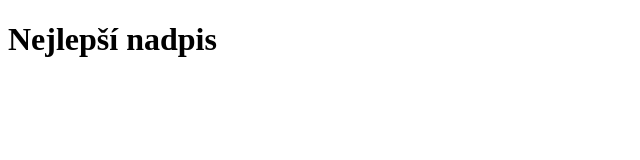
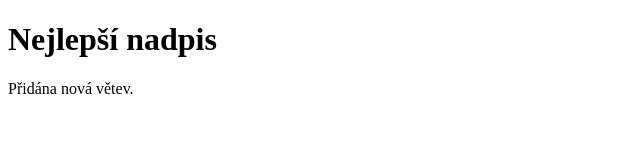
Before and after one commit to TeVecko/Test, a plain HTML site: page index.html in a window 1280 px wide. Shown: the whole page, without its empty margins (0-640 px from the left). Drawn offline with Linux system fonts and the light colour scheme.

Commit message:
Větvička

```diff
--- a/index.html
+++ b/index.html
@@ -8,5 +8,6 @@
   </head>
   <body>
     <h1>Nejlepší nadpis</h1>
+    <p>Přidána nová větev.</p>
   </body>
 </html>
```
